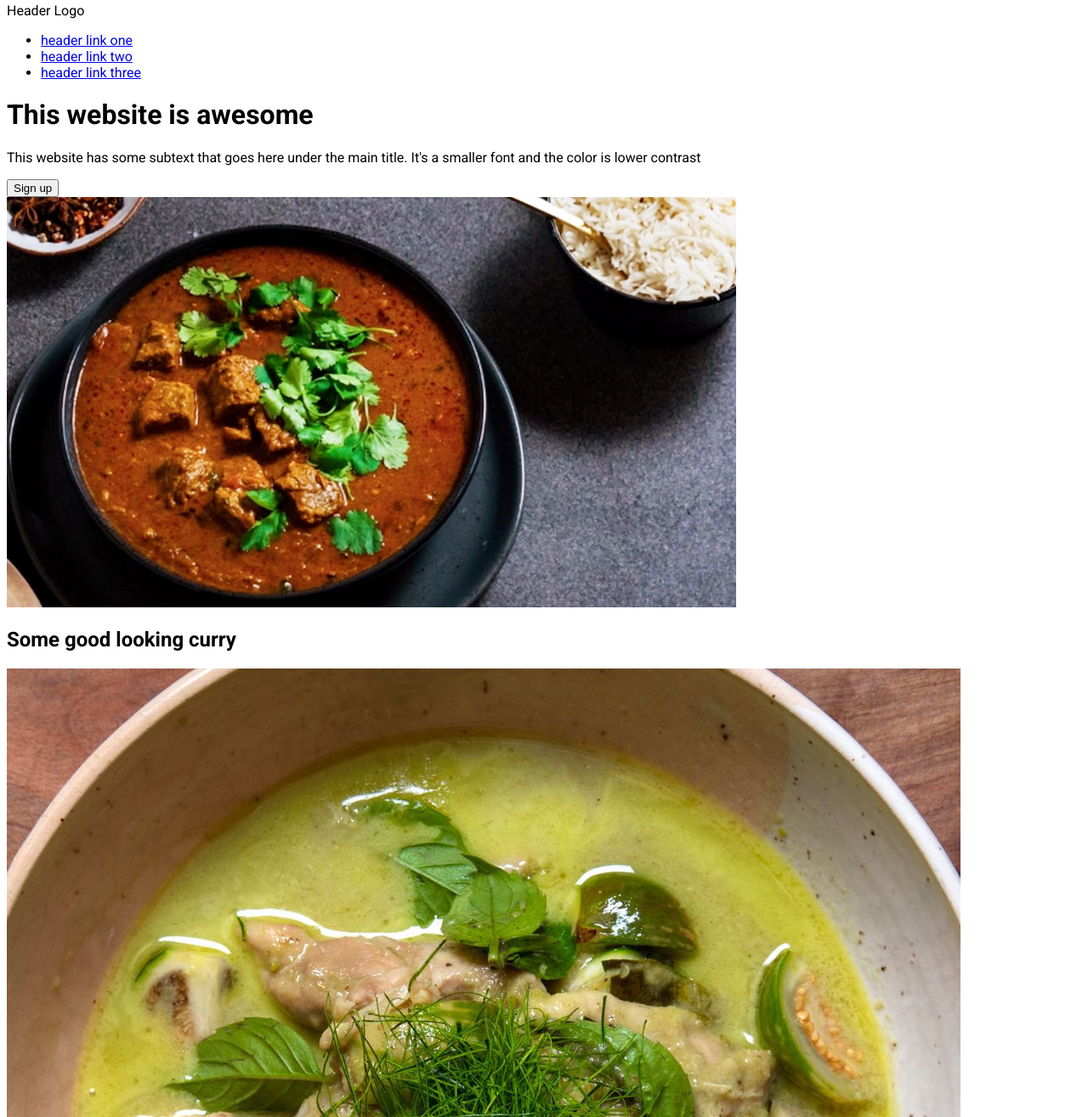
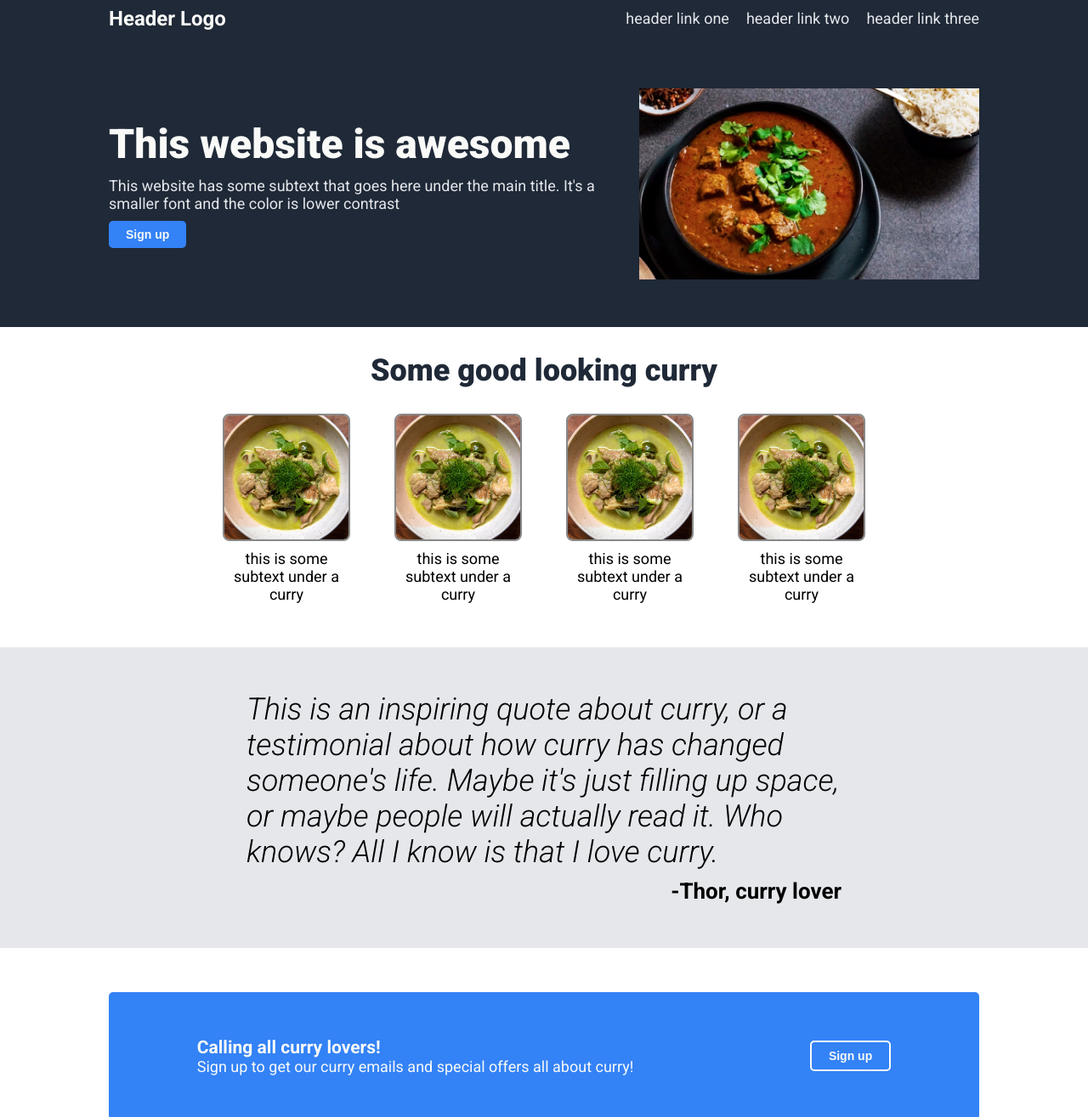
Before and after one commit to JCFarrow/practice-product-landing-page, a plain HTML site: page index.html in a window 1280 px wide. Shown: the part 5-1320 px from the top of the page at 85% size. Drawn offline with Linux system fonts and the light colour scheme.

Commit message:
Create styles

```diff
--- a/styles.css
+++ b/styles.css
@@ -3,3 +3,181 @@
 html {
     font-family: Roboto, sans;
 }
+
+body {
+    margin: 0;
+}
+
+#hero {
+    background-color: #1f2937;
+    color: #f9faf8;
+    padding: 0 10vw;
+}
+
+header {
+    display: flex;
+    justify-content: space-between;
+    align-items: center;
+    margin-bottom: 56px;
+}
+
+header #header-logo {
+    font-size: 24px;
+    font-weight: bold;
+}
+
+header #header-links {
+    list-style: none;
+    display: flex;
+    gap: 20px;
+}
+
+header #header-links a {
+    text-decoration: none;
+    color: #e5e7eb;
+    font-size: 18px;
+}
+
+#hero-content {
+    display: flex;
+    align-items: center;
+    gap: 20px;
+    padding-bottom: 56px;
+}
+
+#hero-content #hero-img {
+    width: 400px;
+    height: auto;
+}
+
+#hero-content h1 {
+    font-size: 48px;
+    font-weight: 900;
+    margin-top: 0;
+    margin-bottom: 10px;
+}
+
+#hero-content p {
+    color: #e5e7eb;
+    font-size: 18px;
+    margin: 0;
+    margin-bottom: 10px;
+}
+
+#hero-content button {
+    background-color: #3382f6;
+    color: #f9faf8;
+    border: 0;
+    padding: 8px 20px;
+    border-radius: 5px;
+    font-size: 14px;
+    font-weight: bold;
+}
+
+#content {
+    display: flex;
+    flex-direction: column;
+    justify-content: center;
+    align-items: center;
+    padding: 0 10vw;
+}
+
+#content h2 {
+    font-size: 36px;
+    color: #1f2937;
+    font-weight: 900;
+}
+
+#content .box-container {
+    display: flex;
+    gap: 52px;
+    margin-bottom: 52px;
+}
+
+#content .box-container p {
+    margin: 0;
+    margin-top: 10px;
+    font-size: 18px;
+}
+
+#content .box {
+    display: flex;
+    flex-direction: column;
+    align-items: center;
+    width: 150px;
+    text-align: center;
+}
+
+#content .box img {
+    box-sizing: border-box;
+    width: 150px;
+    height: 150px;
+    border: #888 2px solid;
+    border-radius: 8px;
+}
+
+#quote-section {
+    display: flex;
+    justify-content: center;
+    align-items: center;
+    background-color: #e5e7eb;
+    padding: 52px 10vw;
+}
+
+#quote-section .quote {
+    width: 700px;
+}
+
+#quote-section .quote p {
+    font-size: 36px;
+    font-style: italic;
+    margin: 0;
+    margin-bottom: 10px;
+}
+
+#quote-section .quote .quote-author {
+    font-weight: bold;
+    text-align: right;
+    font-size: 26px;
+}
+
+#sign-up-section {
+    display: flex;
+    flex-direction: column;
+    justify-content: center;
+    padding: 52px 10vw;
+}
+
+#sign-up-section .sign-up {
+    background-color: #3382f6;
+    border-radius: 5px;
+    color: #f9faf8;
+    display: flex;
+    align-items: center;
+    justify-content: space-around;
+    padding: 52px 0;
+    font-size: 18px;
+}
+
+#sign-up-section .sign-up p, h3 {
+    margin: 0;
+}
+
+#sign-up-section .sign-up button {
+    background-color: #3382f6;
+    color: #f9faf8;
+    border: #f9faf8 2px solid;
+    padding: 8px 20px;
+    border-radius: 5px;
+    font-size: 14px;
+    font-weight: bold;
+}
+
+footer {
+    display: flex;
+    justify-content: center;
+    align-items: center;
+    background-color: #1f2937;
+    color: #f9faf8;
+    padding: 20px 10vw;
+}
```
